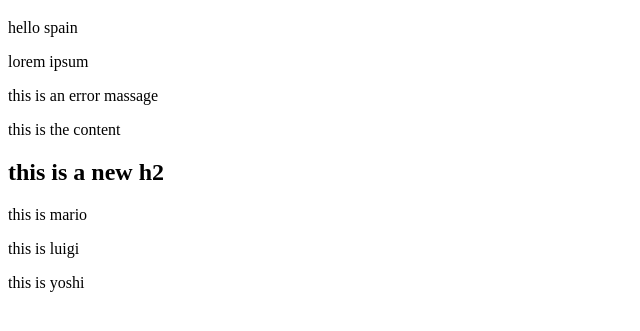
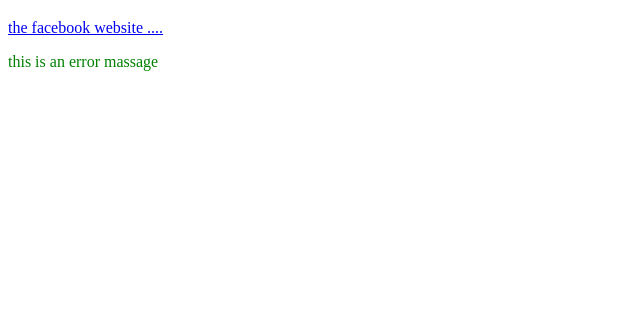
Before and after one commit to karimt201/JavaScript-Tutorial, a plain HTML site: page chapter_1/index.html in a window 1280 px wide. Shown: the part 61-392 px from the top of the page, without its empty margins (0-640 px from the left). Drawn offline with Linux system fonts and the light colour scheme.

Commit message:
getAttribute and setAttribute

```diff
--- a/chapter_1/index.html
+++ b/chapter_1/index.html
@@ -6,17 +6,11 @@
     <title>Document</title>
 </head>
 <body>
-    <h1 id="page-title">the DOM</h1>
+    <h1>the DOM</h1>
 
-    <div>
-        <p>hello, world</p>
-        <p>lorem ipsum</p>
-        <p class = "error">this is an error massage</p>
-    </div>
+    <a href="http://www.google.com">Link to somewhere cool....</a>
 
-    <div class="content">
-        <p>this is the content</p>
-    </div>
+    <p class = "error">this is an error massage</p>
     <script src="sandbox.js"></script>
 </body>
 </html>
--- a/chapter_1/sandbox.js
+++ b/chapter_1/sandbox.js
@@ -1,23 +1,15 @@
+const link = document.querySelector('a');
+console.log(link.getAttribute('href'));
+link.setAttribute('href','https//www.facebook.com');
+link.innerText = 'the facebook website ....';
+console.log(link.getAttribute('href'));
+
+
 const para = document.querySelector('p');
-console.log(para.innerText);
-para.innerText = 'hello spain';
+console.log(para.getAttribute('class'));
 
-const paras = document.querySelectorAll('p');
+para.setAttribute('class','success');
+console.log(para.getAttribute('class'));
 
-// paras.forEach(h =>{
-//     console.log(h.innerText);
-//     h.innerText += ' new text';
-// });
-
-const content = document.querySelector('.content');
-// console.log(content.innerHTML);
-
-content.innerHTML += '<h2>this is a new h2 </h2>';
-console.log(content.innerHTML);
-
-const people = ['mario','luigi','yoshi'];
-
-people.forEach(person => {
-    content.innerHTML += `<p> this is ${person}</p>`;
-
-});
+para.setAttribute('style','color:green;');
+console.log(para.getAttribute('style'));
```
